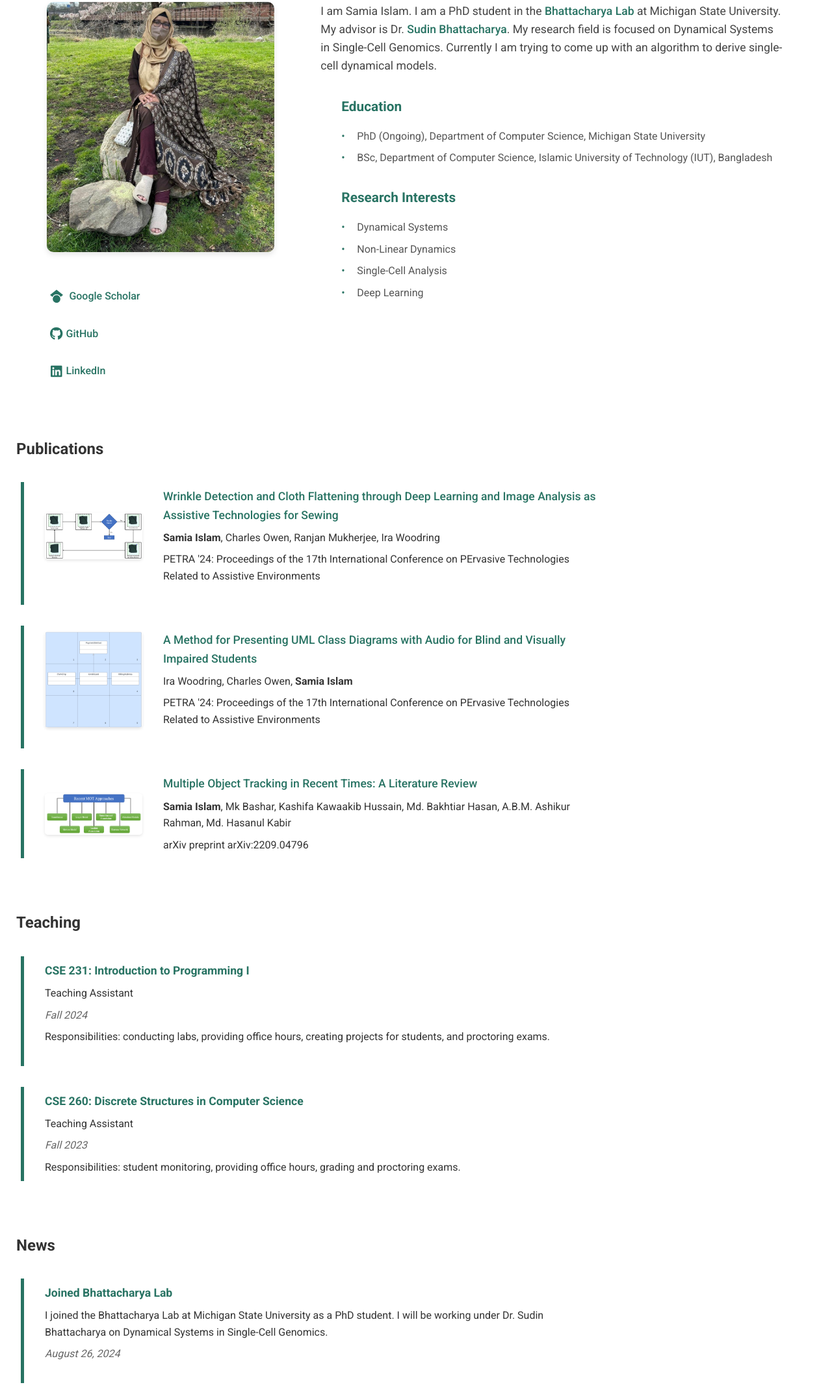
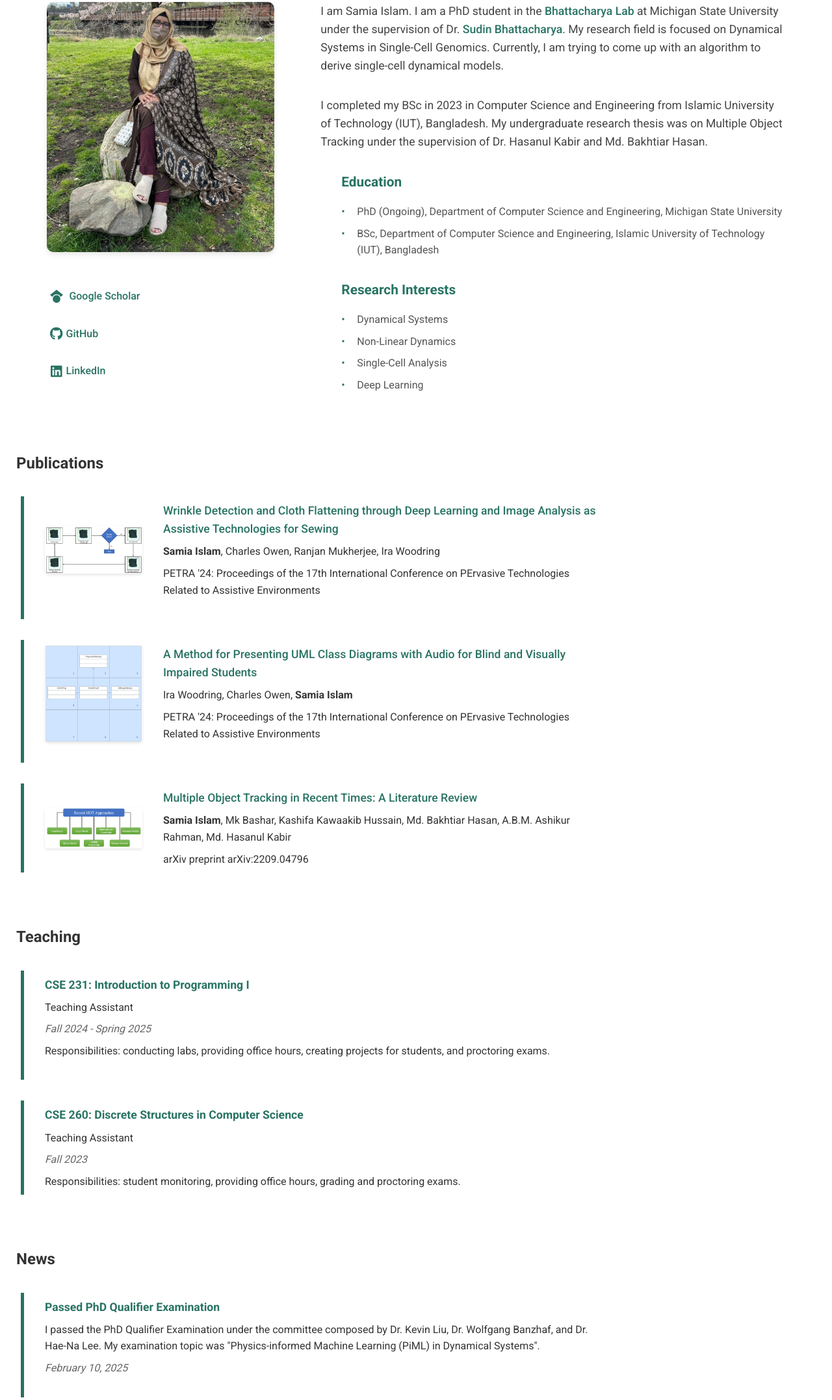
Before and after one commit to SamiaShashmi/SamiaShashmi.github.io, a plain HTML site: page index.html in a window 1280 px wide. Shown: the part 125-2280 px from the top of the page at 65% size. Drawn offline with Linux system fonts and the light colour scheme.

Commit message:
news updated

```diff
--- a/index.html
+++ b/index.html
@@ -43,12 +43,13 @@
                     <!-- <h1>Samia Islam</h1>
                     <p class="title">PhD Student, Computer Science and Engineering</p>
                     <p class="institution">Michigan State University</p> -->
-                    <p class="description">I am Samia Islam. I am a PhD student in the <a class="hyperlink" href="https://sbhattac.msu.domains/" target="_blank" rel="noopener noreferrer">Bhattacharya Lab</a> at Michigan State University. My advisor is Dr. <a class="hyperlink" href="https://sbhattac.msu.domains/" target="_blank" rel="noopener noreferrer">Sudin Bhattacharya</a>. My research field is focused on Dynamical Systems in Single-Cell Genomics. Currently I am trying to come up with an algorithm to derive single-cell dynamical models.</p>
+                    <p class="description">I am Samia Islam. I am a PhD student in the <a class="hyperlink" href="https://sbhattac.msu.domains/" target="_blank" rel="noopener noreferrer">Bhattacharya Lab</a> at Michigan State University under the supervision of Dr. <a class="hyperlink" href="https://sbhattac.msu.domains/" target="_blank" rel="noopener noreferrer">Sudin Bhattacharya</a>. My research field is focused on Dynamical Systems in Single-Cell Genomics. Currently, I am trying to come up with an algorithm to derive single-cell dynamical models.</p>
+                    <p class="description">I completed my BSc in 2023 in Computer Science and Engineering from Islamic University of Technology (IUT), Bangladesh. My undergraduate research thesis was on Multiple Object Tracking under the supervision of Dr. Hasanul Kabir and Md. Bakhtiar Hasan. </p>
                     <div class="education">
                         <h3>Education</h3>
                         <ul>
-                            <li>PhD (Ongoing), Department of Computer Science, Michigan State University</li>
-                            <li>BSc, Department of Computer Science, Islamic University of Technology (IUT), Bangladesh</li>
+                            <li>PhD (Ongoing), Department of Computer Science and Engineering, Michigan State University</li>
+                            <li>BSc, Department of Computer Science and Engineering, Islamic University of Technology (IUT), Bangladesh</li>
                         </ul>
                     </div>
                     <div class="education">
@@ -114,7 +115,7 @@
                         <div class="teaching-text">
                             <p class="teaching-title">CSE 231: Introduction to Programming I</p>
                             <p>Teaching Assistant</p>
-                            <p class="teaching-date">Fall 2024</p>
+                            <p class="teaching-date">Fall 2024 - Spring 2025</p>
                             <p>Responsibilities: conducting labs, providing office hours, creating projects for students, and proctoring exams.</p>
                         </div>
                     </div>
@@ -135,6 +136,15 @@
         <section id="news" class="news">
             <h2>News</h2>
             <div class="news-list">
+                <div class="news-item">
+                    <div class="news-content">
+                        <div class="news-text">
+                            <p class="news-title">Passed PhD Qualifier Examination</p>
+                            <p>I passed the PhD Qualifier Examination under the committee composed by Dr. Kevin Liu, Dr. Wolfgang Banzhaf, and Dr. Hae-Na Lee. My examination topic was "Physics-informed Machine Learning (PiML) in Dynamical Systems".</p>
+                            <p class="news-date">February 10, 2025</p>
+                        </div>
+                    </div>
+                </div>
                 <div class="news-item">
                     <div class="news-content">
                         <div class="news-text">
```
Also changed, not shown: 1 other file.
